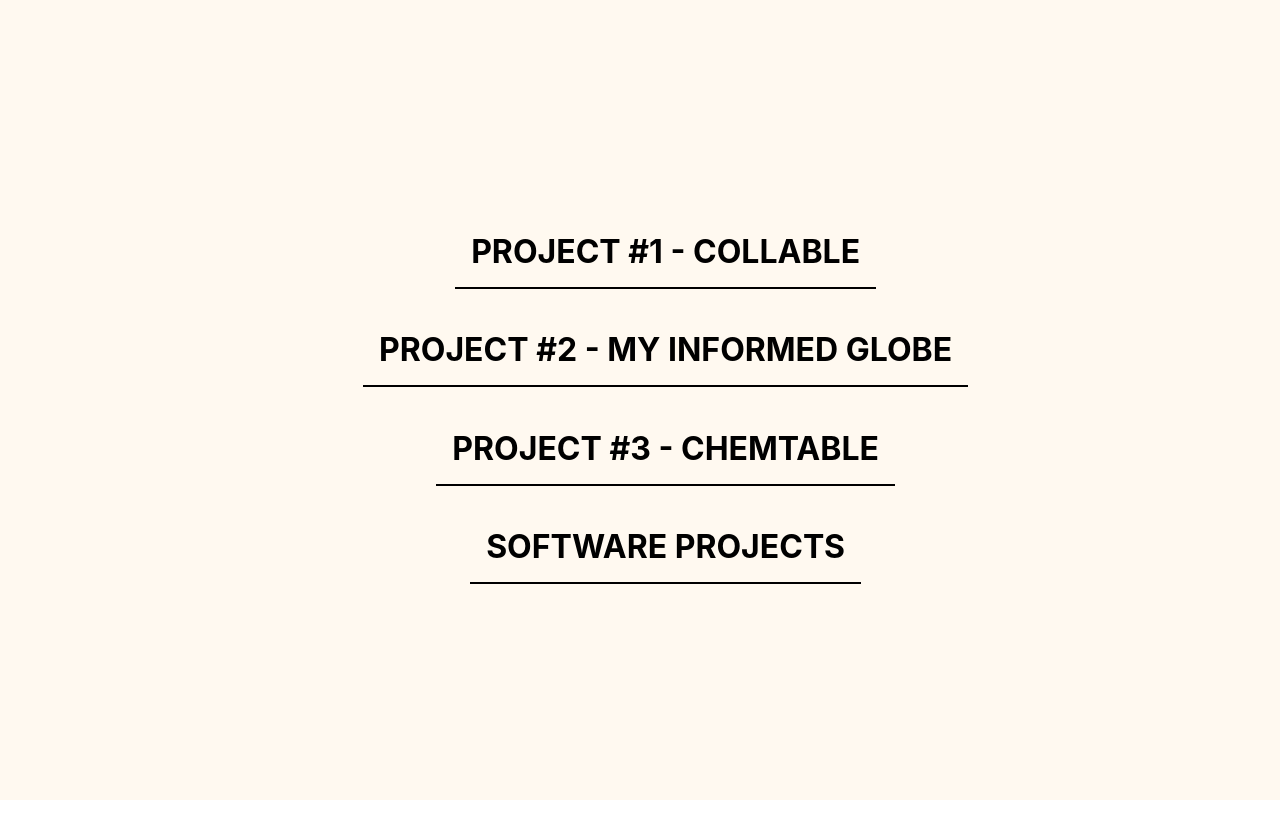
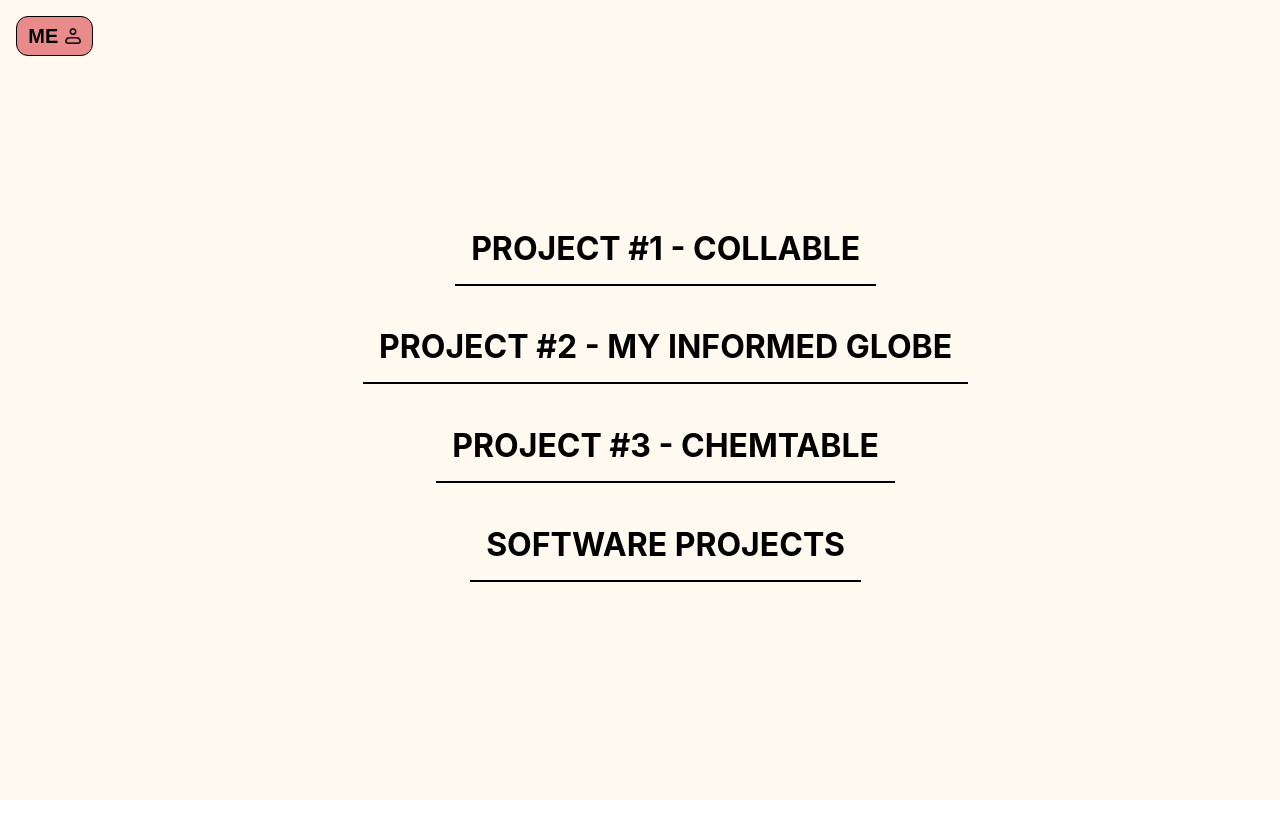
Before and after one commit to nicholasgunning/Portfolio, a React (Vite) app: page / in a window 1280 px wide. Shown: the top 838 px of the page. After the commit the page ends 800 px from the top, so only its background shows below. Built offline with nearby package versions, Linux system fonts and the light colour scheme; no server answers; a web font is replaced by a local one.

Commit message:
added modal in projects page

```diff
--- a/src/components/projectCards.jsx
+++ b/src/components/projectCards.jsx
@@ -6,8 +6,17 @@ import MyInformedGlobe from "./projects/myInformedGlobeDirectory/myInformedGlobe
 import Chemtable from "./projects/chemTableDirectory/chemtable";
 import SoftwareProjects from "./projects/softwareProjectsDirectory/softwareProjects";
 import styles from "../stylesheets/homepage.module.css";
-import { BrowserRouter as Router, Routes, Route } from "react-router-dom";
+import Resume from "@/assets/homePage/Resume.pdf";
+
+import {
+  BrowserRouter as Router,
+  Routes,
+  Route,
+  useLocation,
+} from "react-router-dom";
 import React, { useState, useEffect } from "react";
+
+import profileIcon from "@/assets/homePage/profileIcon.png";
 
 function ProjectCards() {
   const [showLoading, setShowLoading] = useState(true);
@@ -31,9 +40,62 @@ function ProjectCards() {
 }
 
 function MainContent() {
+  const [modal, setModal] = useState(false);
+  const location = useLocation();
+  const isHomePage = location.pathname === "/";
+
+  const toggleModal = () => {
+    setModal(!modal);
+  };
+
   return (
+    <>
+      {isHomePage && modal && (
+        <div className={homePage.modal}>
+          <div onClick={toggleModal} className={homePage.overlay}></div>
+          <div className={homePage.modalContent}>
+            <h2 id={homePage.modalTitle}>NICK GUNNING</h2>
+            <p id={homePage.modalText}>
+              I'm a{" "}
+              <span className={homePage.boldText}>Software Developer</span> and{" "}
+              <span className={homePage.boldText}>Human-Centered Designer</span>{" "}
+              with a strong interest in Fintech, I aspire to create{" "}
+              <span className={homePage.boldText}>
+                functional digital solutions
+              </span>{" "}
+              that bring meaningful impact to{" "}
+              <span className={homePage.boldText}>users' lives</span>. My{" "}
+              approach involves transforming{" "}
+              <span className={homePage.boldText}>conceptualised ideas</span> or
+              problem spaces into fully realised,{" "}
+              <span className={homePage.boldText}>
+                feasible Fintech-based prototypes
+              </span>{" "}
+              and <span className={homePage.boldText}>solutions</span>.
+            </p>
+            <div id={homePage.modalButtons}>
+              <a href={Resume} target="_blank" className={homePage.modalButton}>
+                Resume <span className="arrow">↗</span>
+              </a>
+
+              <a href="/linkedin" target="_blank" className={homePage.modalButton}>
+                LinkedIn <span className="arrow">↗</span>
+              </a>
+            </div>
+            <button className={homePage.closeModal} onClick={toggleModal}>
+              &times;
+            </button>
+          </div>
+        </div>
+      )}
+
+      <div id={homePage.background}>
+        {isHomePage && (
+          <button onClick={toggleModal} id={homePage.profileButton}>
+            ME <img src={profileIcon} id={homePage.profileIcon}></img>
+          </button>
+        )}
         <div id={homePage.container}>
-      <div id={homePage.background}>
           <Routes>
             <Route
               path="/"
@@ -57,6 +119,7 @@ function MainContent() {
           </Routes>
         </div>
       </div>
+    </>
   );
 }
 
--- a/src/stylesheets/homepage.module.css
+++ b/src/stylesheets/homepage.module.css
@@ -7,22 +7,18 @@ html, body {
     text-decoration: none;
 }
 
-#background {
-    background-color: rgb(255, 249, 240);
-    min-height: 100vh; /* Use viewport height */
-    width: 100vw; /* Use viewport width */
+#container {
+    padding-top: 10%;
     display: flex;
     flex-direction: column;
     justify-content: center;
     align-items: center;
 }
 
-#container {
-    flex-direction: center;
-    justify-content: flex-end;
-    min-height: 57rem;
-    box-sizing: border-box;
-    margin-bottom: 10rem
+#background {
+    background-color: rgb(255, 249, 240);
+    min-height: 100vh; /* Use viewport height */
+    width: 100vw; /* Use viewport width */
 }
 
 
@@ -42,3 +38,111 @@ html, body {
 .link {
     text-decoration: none;
 }
+
+#profileButton {
+    background-color: rgb(233, 139, 139);
+    color: rgb(0, 0, 0);
+    border: 0.15vmin solid rgb(0, 0, 0);
+    font-size: 2.5vmin;
+    border-radius: 1.5vmin;
+    cursor: pointer;
+    font-weight: 700;
+    min-width: 6vw;
+    min-height: 5vh;
+    margin: 1rem;
+    display: inline-flex;
+    align-items: center;
+    justify-content: center;
+    transition: all 0.3s ease;
+}
+
+#profileIcon {
+    width: 2vmin;
+    height: 2vmin;
+    margin-left: -10%;
+}
+
+.modal, .overlay {
+    width: 100vw;
+    height: 100vh;
+    top: 0;
+    left: 0;
+    right: 0;
+    bottom: 0;
+    position: fixed;
+}
+
+.overlay {
+    background: rgba(49,49,49,0.8);
+}
+
+.modalContent {
+    margin-top: 5%;
+    position: absolute;
+    top: 40%;
+    left: 50%;
+    transform: translate(-50%, -50%);
+    background: #000000;
+    padding: 14px 28px;
+    border-radius: 3px;
+    min-width: 70%;
+    border-radius: 25px;
+    border: 2px solid #ffffff;
+
+}
+
+#modalTitle {
+    font-family: 'Work Sans', sans-serif;
+    font-size: calc(4vw + 4vh);
+    font-weight: 600;
+    color: #ffffff;
+    text-align: left;
+
+}
+
+#modalText {
+    font-family: 'Work Sans', sans-serif;
+    font-size: calc(1vw + 1vh);
+    color: #ffffff;
+    font-weight: 400;
+    text-align: left;
+}
+
+#modalButtons {
+    margin-top: 5%;
+    display: flex;
+    gap: 5%;
+    margin-bottom: 5%;
+}
+
+.modalButton {
+    font-family: 'Work Sans', sans-serif;
+    font-size: calc(0.9vw + 0.9vh);
+    align-items: center;
+    gap: 8px;
+    background-color: rgb(219, 144, 144);
+    color: white;
+    padding: calc(0.5vw + 0.5vh) calc(1.2vw + 1.2vh);
+    border-radius: 50px;
+    text-decoration: none;
+    border: 1px solid #ffffff; ;
+    transition: all 0.3s ease;
+}
+
+.modalButton:hover {
+    background-color: rgba(219, 144, 144, 0.9);
+    transform: translateY(-2px);
+}
+
+.closeModal {
+    cursor: pointer;
+    position: absolute;
+    border: none;
+    background: none;
+    color: #ffffff;
+    font-size: calc(2.2vw + 2.2vh);
+    top: calc(0.5vw + 0.5vh);
+    right: calc(0.5vw + 0.5vh);
+    padding: 5px 7px;
+    margin-top: -1.5%;
+}
--- a/src/stylesheets/main.module.css
+++ b/src/stylesheets/main.module.css
@@ -28,10 +28,11 @@ h2 {
 
 .background {
     background-color: rgb(255, 249, 240);
+    margin-top: -10%;
 }
 
 .boldText {
-    color: rgb(132, 131, 128);
+    color: rgb(135, 135, 135);
     font-weight: 600;
 }
 
@@ -95,16 +96,12 @@ h2 {
     border-radius: 2vmin;
     cursor: pointer;
     font-weight: 200;
-
     min-width: 15vw;
     min-height: 5vh;
-
     padding: 1.5vh 2.5vw;
-
     display: inline-flex;
     align-items: center;
     justify-content: center;
-
     transition: all 0.3s ease;
 }
 
```
Also changed, not shown: src/assets/homePage/profileIcon.png (added), 1 other file (tests, documents, lock files or other folders). Lines whose indentation alone changed are shown as unchanged.
